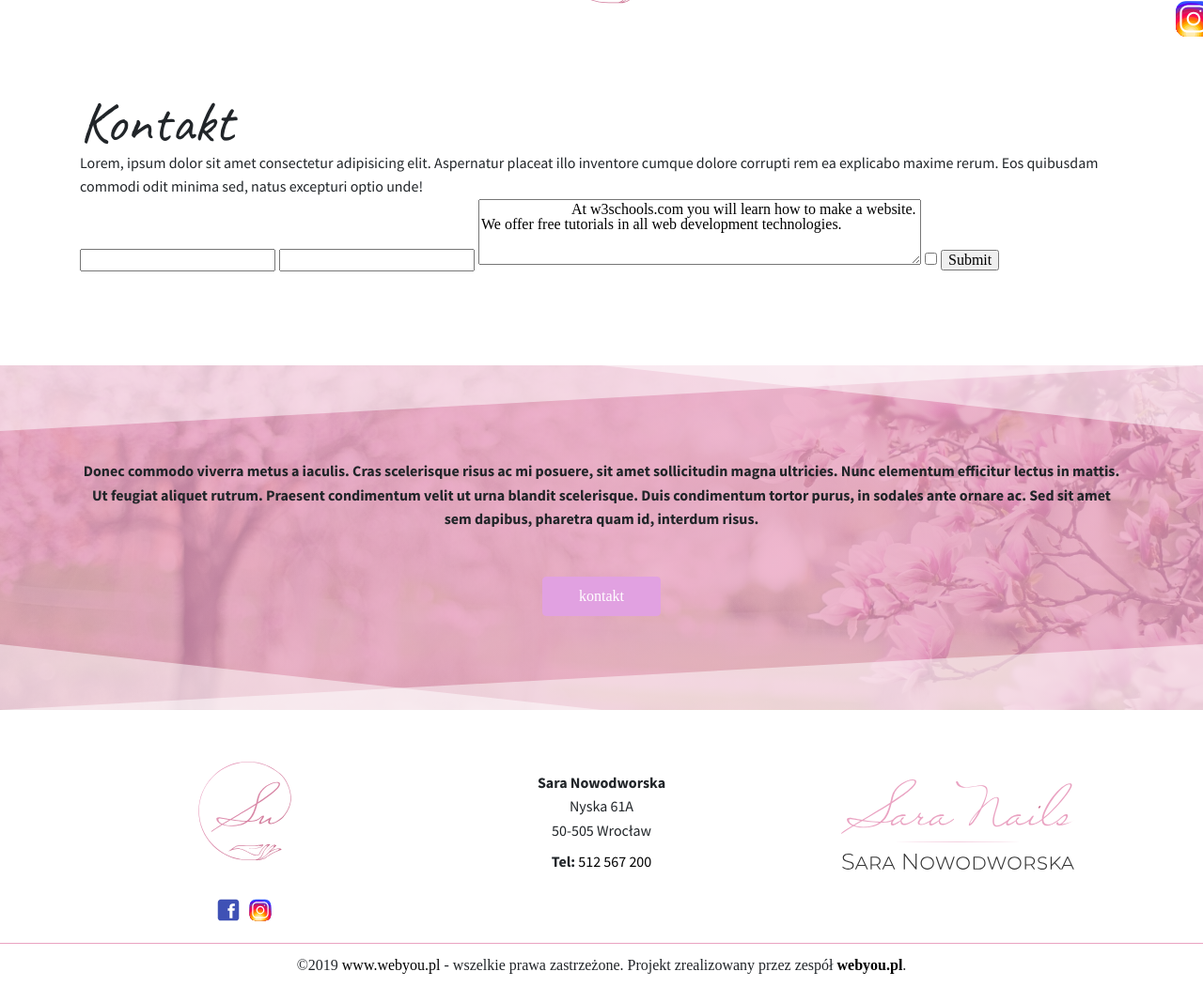
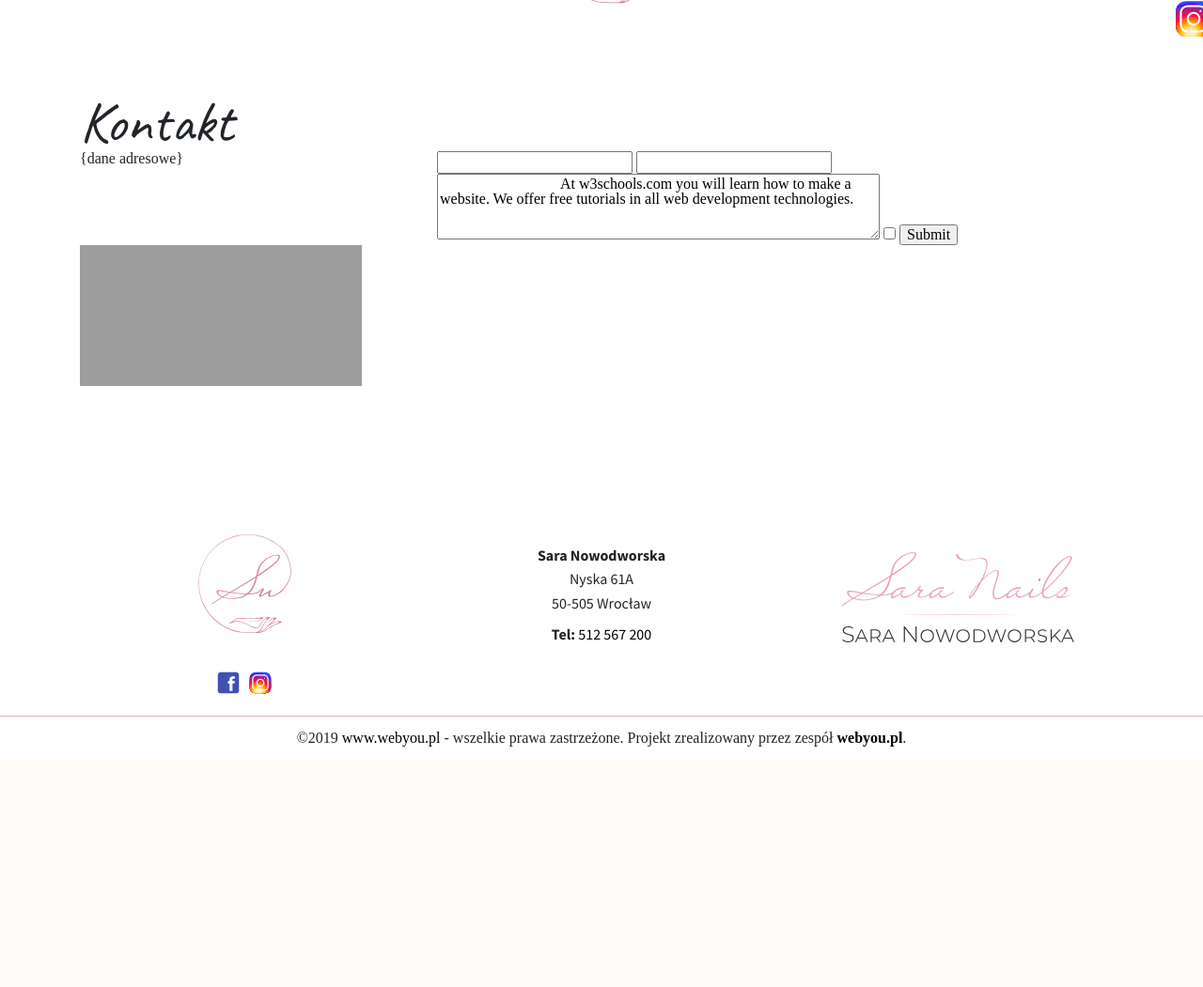
Before and after one commit to webyou-pl/Sara, a PHP site: page /subpages/kontakt.php in a window 1280 px wide. Shown: the part 255-1306 px from the top of the page at 94% size. After the commit the page ends 1050 px from the top, so only its background shows below. Run offline with PHP 8.4, Linux system fonts and the light colour scheme; some libraries are stand-ins or nearby versions; grey boxes are pictures that could not be loaded.

Commit message:
add file scss for subpage contact

```diff
--- a/scss/main.scss
+++ b/scss/main.scss
@@ -29,5 +29,6 @@
 // pages
     @import
         "pages/promations.scss",
+        "pages/contact.scss",
         "pages/homepage.scss",
         "pages/cennik.scss";
--- a/subpages/kontakt.php
+++ b/subpages/kontakt.php
@@ -14,7 +14,12 @@
         <main>
             <div class="container">
                 <h1>Kontakt</h1>
-                <p>Lorem, ipsum dolor sit amet consectetur adipisicing elit. Aspernatur placeat illo inventore cumque dolore corrupti rem ea explicabo maxime rerum. Eos quibusdam commodi odit minima sed, natus excepturi optio unde!</p>
+
+                <div class="row subpage-contact">
+                    <div class="col-4 subpage-contact__address">
+                        {dane adresowe}
+                    </div>
+                    <div class="col-8 subpage-contact__form">
                         <form>
                             <input type="email">
                             <input type="tel">
@@ -24,11 +29,15 @@
                             <input type="checkbox">
                             <input type="submit" value="Submit">
                         </form>
+                    </div>
+                    <div class="col-12 subpage-contact__gmap">
+                        <iframe src="https://www.google.com/maps/embed?pb=!1m18!1m12!1m3!1d10024.924534323813!2d17.0530729!3d51.0857418!2m3!1f0!2f0!3f0!3m2!1i1024!2i768!4f13.1!3m3!1m2!1s0x0%3A0xd219ba0dee9742d8!2sSara+Nowodworska+Sara+Nails!5e0!3m2!1spl!2spl!4v1555748051179!5m2!1spl!2spl" frameborder="0" style="border:0" allowfullscreen></iframe>
+                    </div>
+                </div>
 
             </div>
         </main>
         <?php
-        echo $cta;
         echo $footer;
         echo $template_copyright;
         echo $socialMedia_fix;
```
Also changed, not shown: build/main.css, scss/pages/contact.scss (added). Lines whose indentation alone changed are shown as unchanged.
